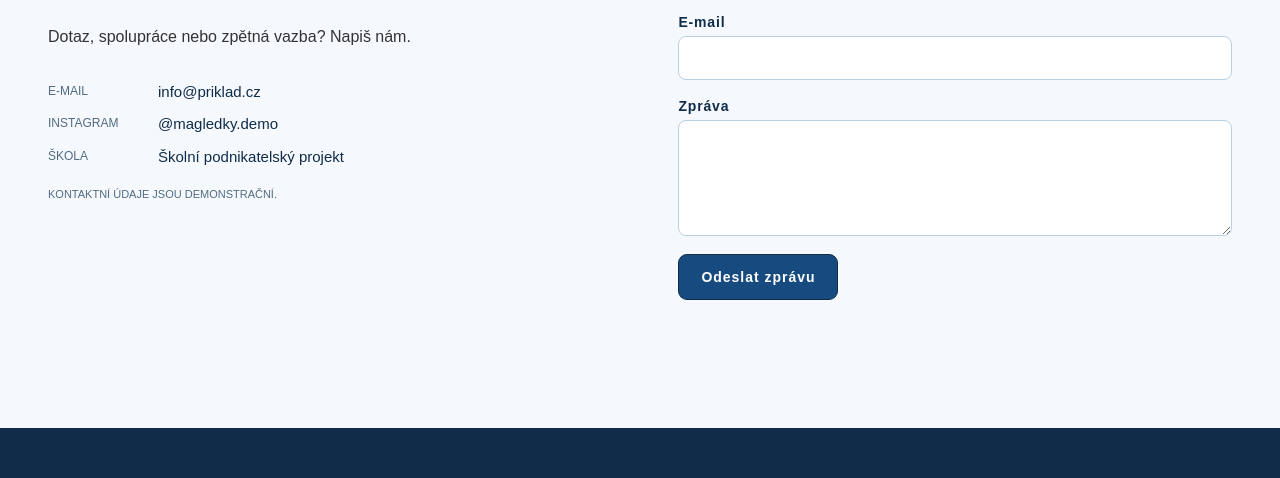
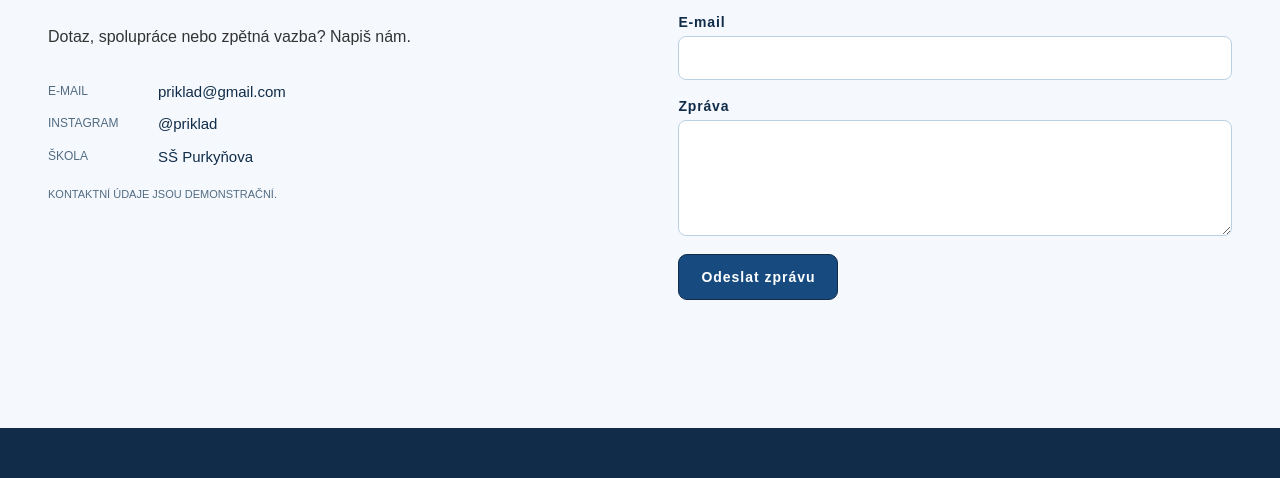
Before and after one commit to ssmodee/magledky_web, a plain HTML site: page index.html in a window 1280 px wide. Shown: the part 3868-4346 px from the top of the page. Drawn offline with Linux system fonts and the light colour scheme.

Commit message:
contact information changes

```diff
--- a/index.html
+++ b/index.html
@@ -70,9 +70,9 @@
       <h2 class="rv">Kontakt</h2>
       <p class="lead">Dotaz, spolupráce nebo zpětná vazba? Napiš nám.</p>
       <dl class="info">
-        <dt>E-mail</dt><dd>info@priklad.cz</dd>
-        <dt>Instagram</dt><dd>@magledky.demo</dd>
-        <dt>Škola</dt><dd>Školní podnikatelský projekt</dd>
+        <dt>E-mail</dt><dd>priklad@gmail.com</dd>
+        <dt>Instagram</dt><dd>@priklad</dd>
+        <dt>Škola</dt><dd>SŠ Purkyňova</dd>
       </dl>
       <p class="note">Kontaktní údaje jsou demonstrační.</p>
     </div>
```
